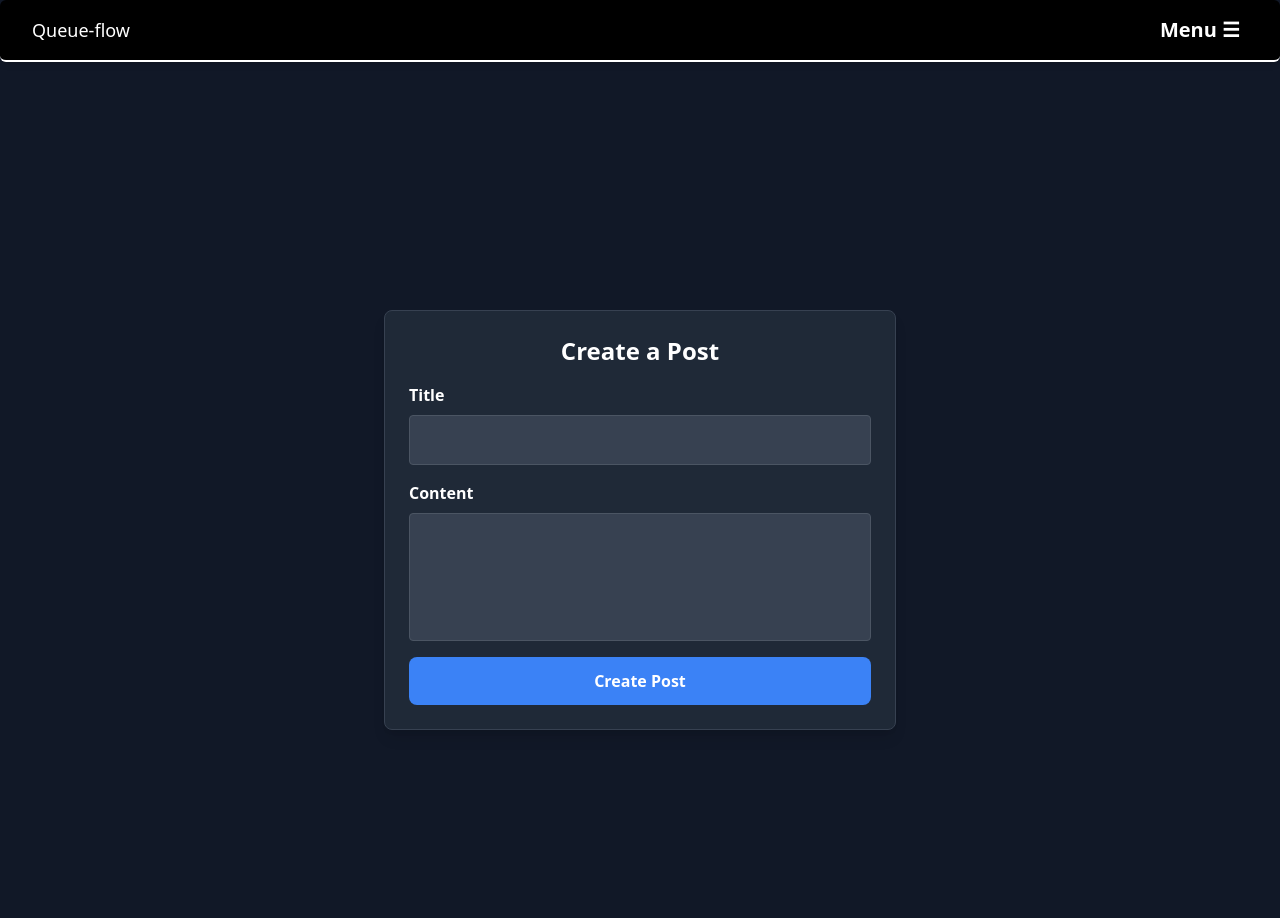
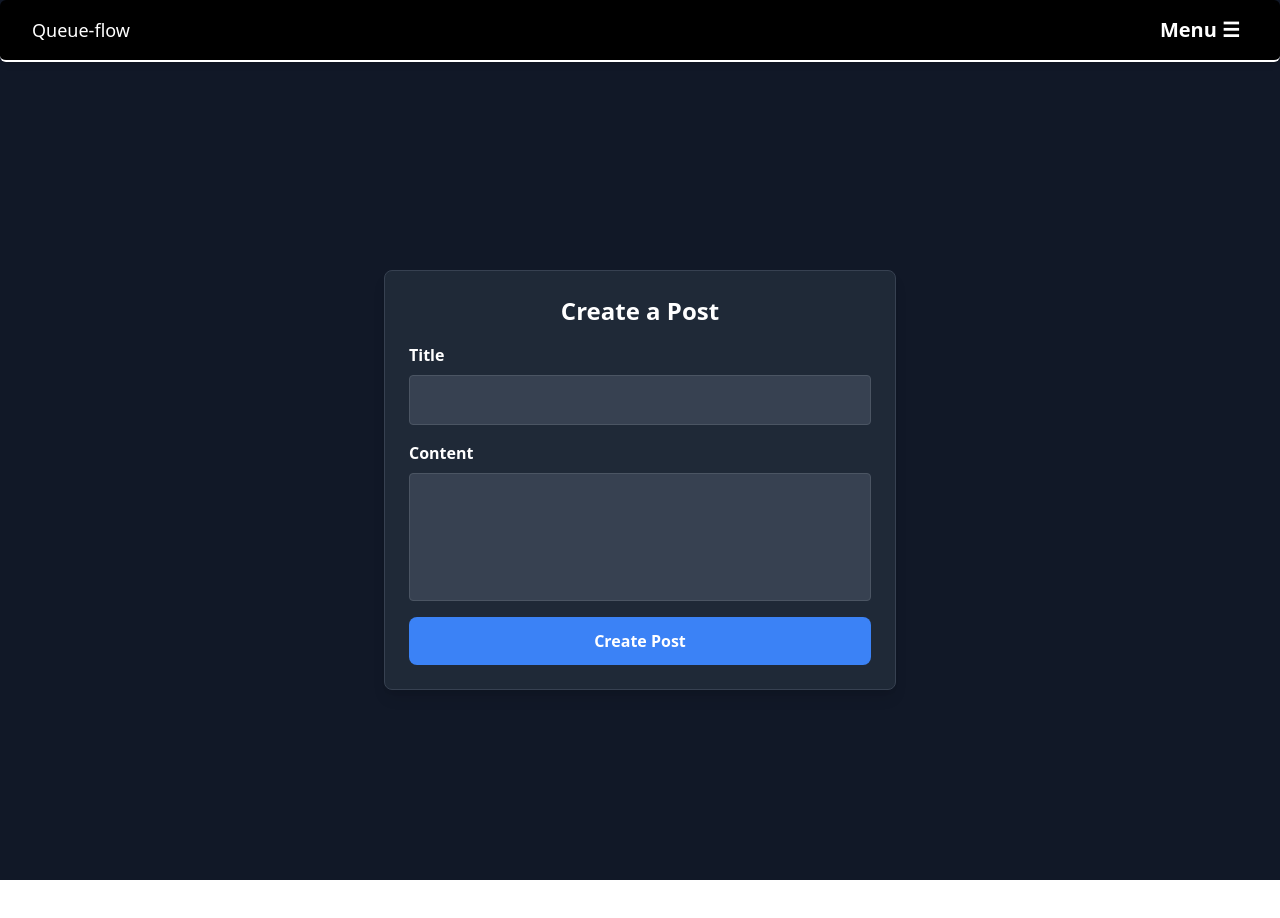
Before and after one commit to yash-io/Queue-flow, a React (Vite) app: page /createpost in a window 1280 px wide. Shown: the top 918 px of the page. After the commit the page ends 880 px from the top, so only its background shows below. Built offline with nearby package versions, Linux system fonts and the light colour scheme; no server answers; sample sign-in values are in the browser's storage.

Commit message:
chatroom input fix

```diff
--- a/src/components/Home.jsx
+++ b/src/components/Home.jsx
@@ -28,7 +28,7 @@ const Home = ({ loggedin, setLoggedin, create }) => {
           <div className="w-full flex justify-center bg-gray-900 top-0 sticky">
             {/* narrow width and expand on smaller screens */}
             <div className="md:w-2/3 xs:w-full w-full ">
-              <div className=" w-full p-10 rounded-md">
+              <div className=" w-full rounded-md">
                 {!createpost ? (
                   <PostsList />
                 ) : (
--- a/src/components/chatroom.jsx
+++ b/src/components/chatroom.jsx
@@ -94,7 +94,7 @@ const Chatroom = () => {
           </div>
         ))}
       </div>
-      <form className="flex flex-col p-4 bg-gray-200 dark:bg-gray-700 fixed bottom-0 w-full md:w-2/3 mb-20 md:mb-0" onSubmit={handleSendMessage}>
+      <form className="flex flex-col p-4 bg-gray-200 dark:bg-gray-700 fixed bottom-0 w-full md:w-2/3 md:p-2" onSubmit={handleSendMessage}>
         {replyingTo && (
           <div className="mb-2 p-2 bg-gray-300 dark:bg-gray-600 rounded">
             <p className="text-sm text-gray-700 dark:text-gray-300">Replying to: {replyingTo.text.slice(0, 5)}...</p>
```
